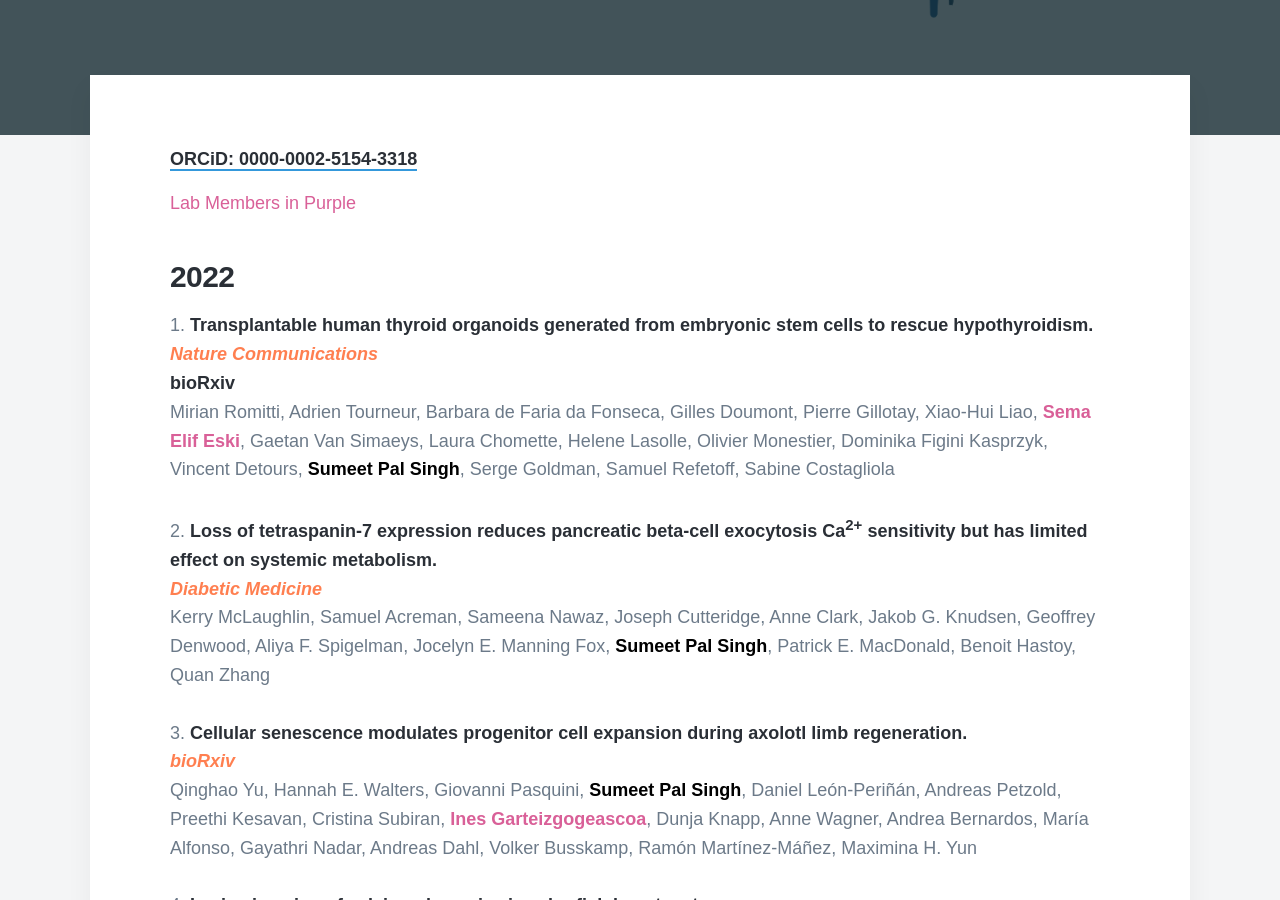
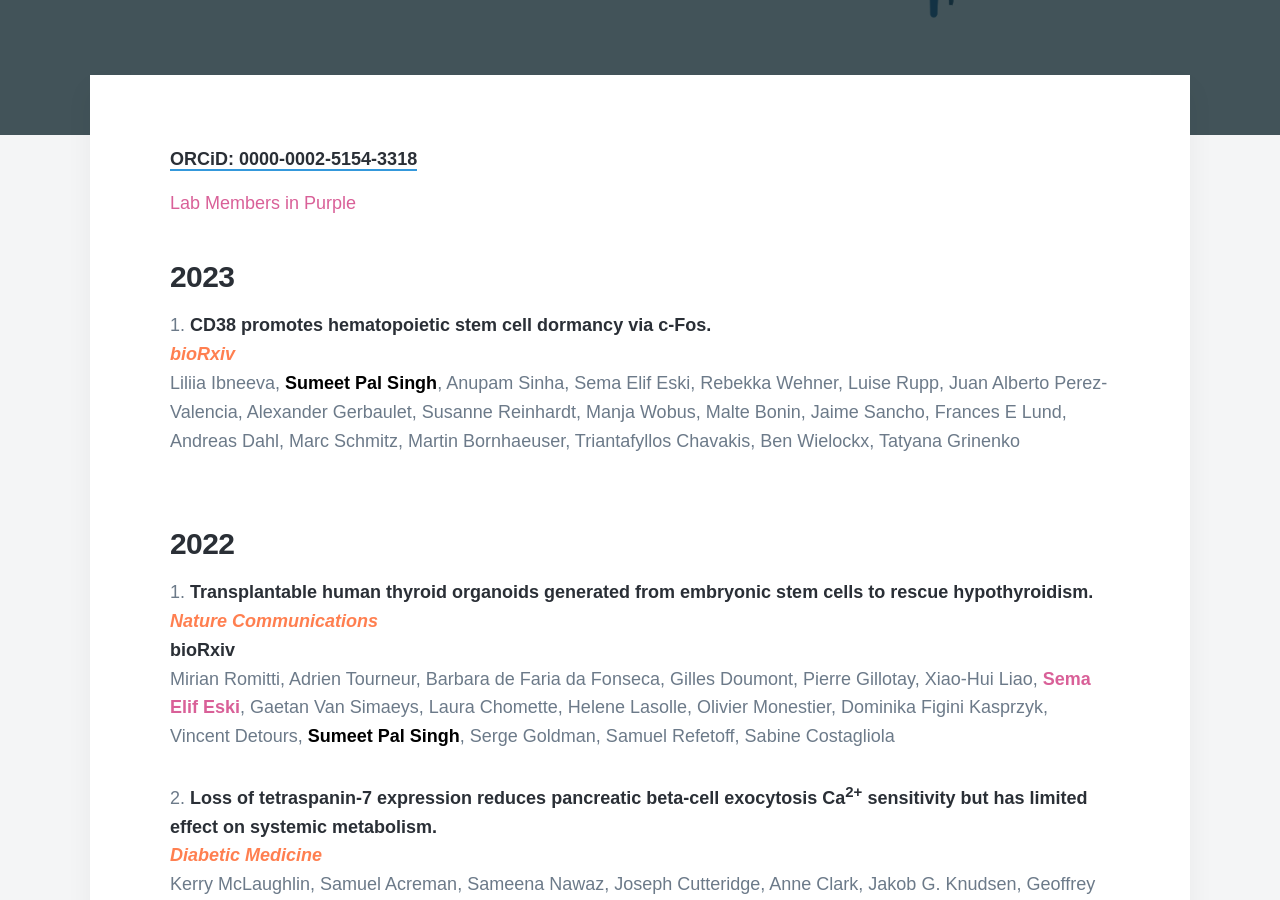
Before and after one commit to sumeetpalsingh/sumeetpalsingh.github.io, a Jekyll site: the page built from _pages/publications.md, in a window 1280 px wide and 900 px high, scrolled down 451 px. Built offline with Jekyll 4.4.1, drawn with Linux system fonts in a browser that asks for light colours; nearby versions of some CDN libraries; some web fonts are replaced.

Commit message:
Update publications.md

```diff
--- a/_pages/publications.md
+++ b/_pages/publications.md
@@ -8,6 +8,14 @@ featured_image: /images/covers/icon.jpg
 [ORCiD: 0000-0002-5154-3318](https://orcid.org/0000-0002-5154-3318)
 
 <span style="color:#D96098">Lab Members in Purple</span>
+
+### 2023
+
+1. [CD38 promotes hematopoietic stem cell dormancy via c-Fos.
+  <span style="color:coral">*bioRxiv*</span>](https://www.biorxiv.org/content/10.1101/2023.02.08.527614v1)
+  Liliia Ibneeva,  <span style="color:black">**Sumeet Pal Singh**</span>,  Anupam Sinha,  Sema Elif Eski, Rebekka Wehner, Luise Rupp, Juan Alberto Perez-Valencia,  Alexander Gerbaulet, Susanne Reinhardt,  Manja Wobus,  Malte Bonin,  Jaime Sancho,  Frances E Lund,  Andreas Dahl,  Marc Schmitz, Martin Bornhaeuser,  Triantafyllos Chavakis,  Ben Wielockx,  Tatyana Grinenko
+  <br/>
+
 
 ### 2022
 
```
